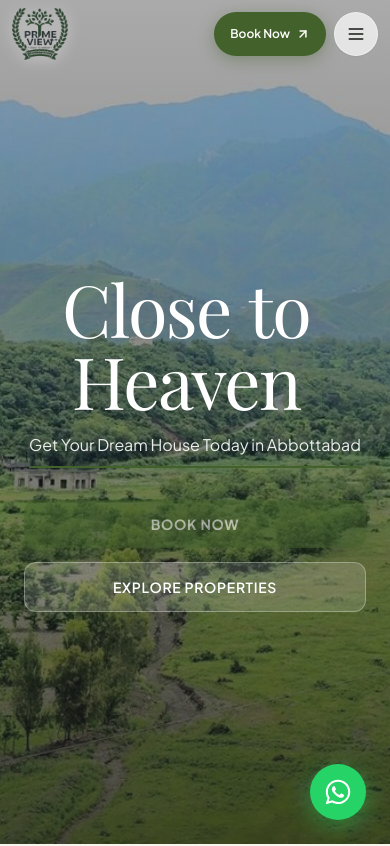
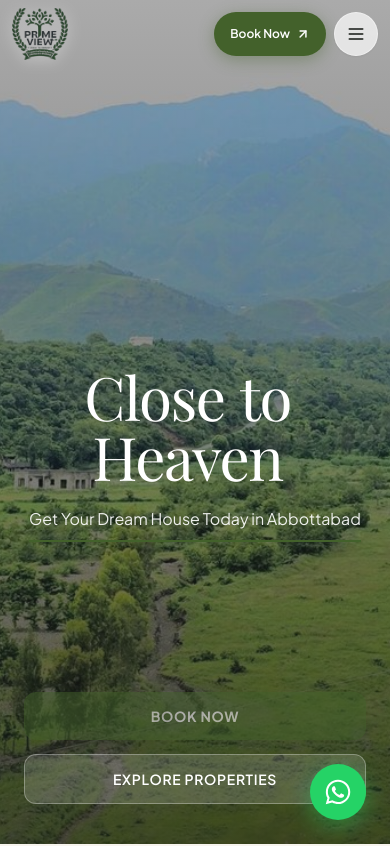
Before and after one commit to HassanAliMashwani/Prime-View-Frontend, a Next.js app: page / in a window 390 px wide. Shown: the top 846 px of the page. Built offline with nearby package versions, Linux system fonts and the light colour scheme; a web font is replaced by a local one.

Commit message:
fix(hero): position action buttons at the bottom below all text on both mobile and desktop

```diff
--- a/src/components/sections/HeroSection.tsx
+++ b/src/components/sections/HeroSection.tsx
@@ -28,19 +28,19 @@ export const HeroSection: React.FC = () => {
       </div>
 
       {/* Hero Content — Asymmetrical Editorial Layout */}
-      <div className="relative z-10 w-full max-w-7xl mx-auto px-6 pt-10 sm:pt-24 flex flex-col">
+      <div className="relative z-10 w-full max-w-7xl mx-auto px-6 pt-16 sm:pt-24 flex flex-col">
 
-        {/* Primary Headline — Bigger on mobile to fill viewport gracefully without extra elements */}
+        {/* Primary Headline */}
         <ScrollReveal
           variant="blur-word"
           delay={0.2}
-          className="font-display text-6xl min-[390px]:text-7xl sm:text-7xl lg:text-[8rem] text-pure-white leading-[1.0] tracking-tight text-center sm:text-left sm:ml-8 lg:ml-20"
+          className="font-display text-5xl min-[390px]:text-6xl sm:text-7xl lg:text-[8rem] text-pure-white leading-[1.05] sm:leading-[1.0] tracking-tight text-center sm:text-left sm:ml-8 lg:ml-20"
         >
           Close to Heaven
         </ScrollReveal>
 
         {/* Secondary Headline (Offset) */}
-        <div className="w-full flex justify-center sm:justify-end mt-4 sm:mt-16">
+        <div className="w-full flex justify-center sm:justify-end mt-5 sm:mt-16">
           <ScrollReveal
             variant="bounce"
             delay={0.8}
@@ -49,9 +49,10 @@ export const HeroSection: React.FC = () => {
             Get Your Dream House Today in Abbottabad
           </ScrollReveal>
         </div>
+      </div>
 
-        {/* Conversion Action Buttons — directly under headline on mobile, pinned to bottom on desktop */}
-        <div className="w-full z-10 mt-8 sm:mt-0 sm:absolute sm:bottom-16 sm:left-0 sm:right-0 sm:px-6">
+      {/* Conversion Action Buttons — positioned below text, at bottom of section */}
+      <div className="absolute bottom-10 sm:bottom-16 w-full z-10 px-6">
         <div className="flex flex-col sm:flex-row items-center justify-center gap-3.5 sm:gap-4 max-w-2xl mx-auto">
           <MagneticWrapper className="w-full sm:w-auto">
             <Link
@@ -70,7 +71,6 @@ export const HeroSection: React.FC = () => {
           </Link>
         </div>
       </div>
-      </div>
     </section>
   );
 };
```
Lines whose indentation alone changed are shown as unchanged.
